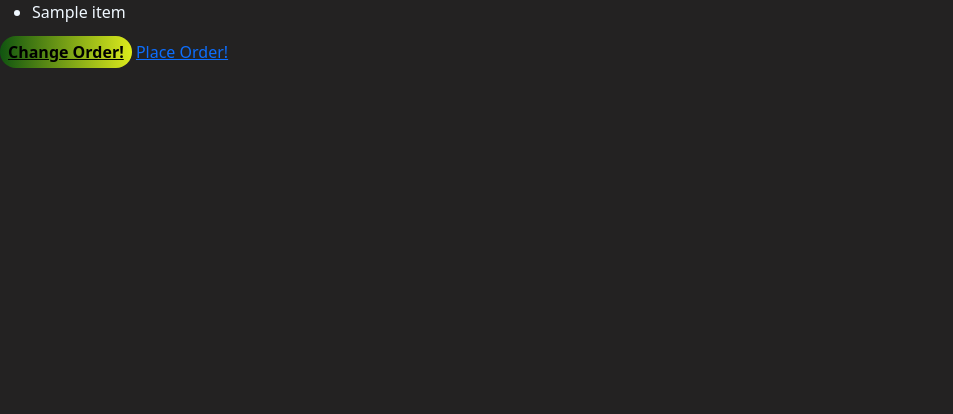
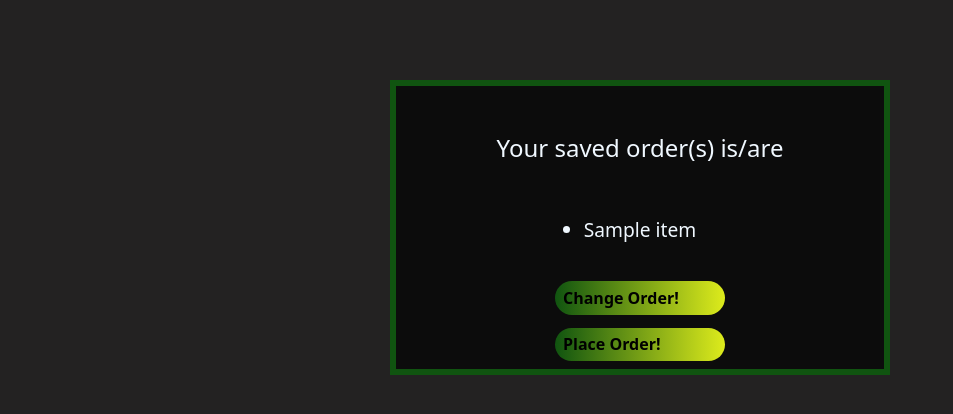
Before and after one commit to cadswetha/food-ordering-with-face-recognition, a Flask app: template templates/choices.html in a window 1280 px wide. Shown: the top 414 px of the page, without its empty margins (0-953 px from the left). Run offline with Flask 2, Linux system fonts and the light colour scheme; the template is opened without the code that fills it: most values are stand-ins (such as "Sample title", 1, 10 or a date in 2020); some libraries are stand-ins or nearby versions; some web fonts are replaced.

Commit message:
changed styles

```diff
--- a/static/css/main.css
+++ b/static/css/main.css
@@ -75,3 +75,39 @@ body{
         width: 70%;
     }
 }
+.item-container{
+    display: flex;
+    flex-direction: column;
+    background-color: rgb(12, 12, 12);
+    margin: 10vh auto;
+    width: 500px;
+    border: 0.4rem solid rgb(16, 84, 16);
+}
+.decorator{
+    padding: 1rem;
+    margin: 1rem auto;
+}
+.changebtn{
+    background: linear-gradient(to right, rgb(16, 84, 16), rgb(221, 235, 28));
+    color: black;
+    border-radius: 2rem;
+    padding: 0.3rem 0.5rem;
+    font-weight: bold;
+    margin: 0.3rem auto;
+    margin-bottom: 0.5rem;
+    width: 170px;
+}
+.each-item{
+    padding-top: 0.3rem;
+    font-size: larger;
+}
+.title{
+    margin: 3rem auto;
+    margin-bottom: 1rem;
+}
+a{
+    text-decoration: none;
+}
+a:hover{
+    color: black;
+}
--- a/templates/choices.html
+++ b/templates/choices.html
@@ -32,13 +32,17 @@
   </head>
   <body>
     <div class="item-container">
+      <h4 class="title">Your saved order(s) is/are</h4>
       <ul class="decorator">
         {% for item in content %}
         <li class="each-item">{{item}}</li>
         {% endfor %}
       </ul>
-      <a class="butn" href="{{url_for('.register_submit')}}">Change Order!</a>
-      <a href="{{url_for('.ordered')}}">Place Order!</a>
+      <a class="changebtn" href="{{url_for('.register_submit')}}"
+        >Change Order!</a
+      >
+
+      <a class="changebtn" href="{{url_for('.ordered')}}">Place Order!</a>
     </div>
   </body>
 </html>
--- a/templates/success.html
+++ b/templates/success.html
@@ -34,7 +34,7 @@
         "Helvetica Neue", Helvetica, sans-serif;
       margin: 0;
       padding: 0;
-      background-color: #4fdb59;
+      background-color: rgb(142, 235, 28);
       background-image: url("../static/images/cover.png");
       background-size: cover;
       background-repeat: no-repeat;
@@ -67,7 +67,7 @@
   <body>
     <div class="card">
       <h1>Your Order has been placed!</h1>
-      <h2>Please Visit us Again :)</h2>
+      <h2>Do visit us again :)</h2>
     </div>
   </body>
 </html>
```
Also changed, not shown: photos/1653763532017346300.jpg (added), photos/1653763532017346301.jpg (added), photos/1653763540131941900.jpg (added), photos/1653763540131941901.jpg (added), photos/1653763550847408100.jpg (added), photos/1653763550847408101.jpg (added), photos/1653763616244469000.jpg (added), photos/1653763616244469001.jpg (added), photos/1653763776440559500.jpg (added), photos/1653763776440559501.jpg (added), 1 other file.
